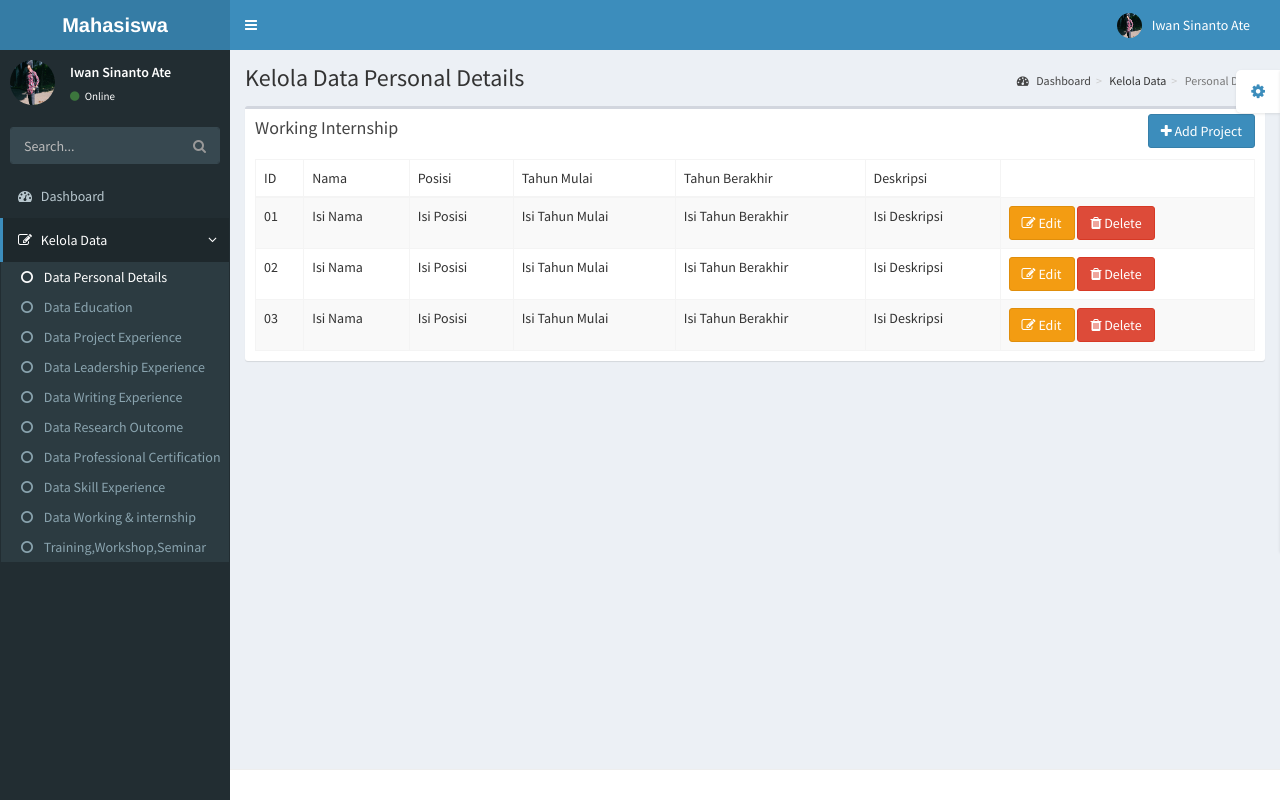
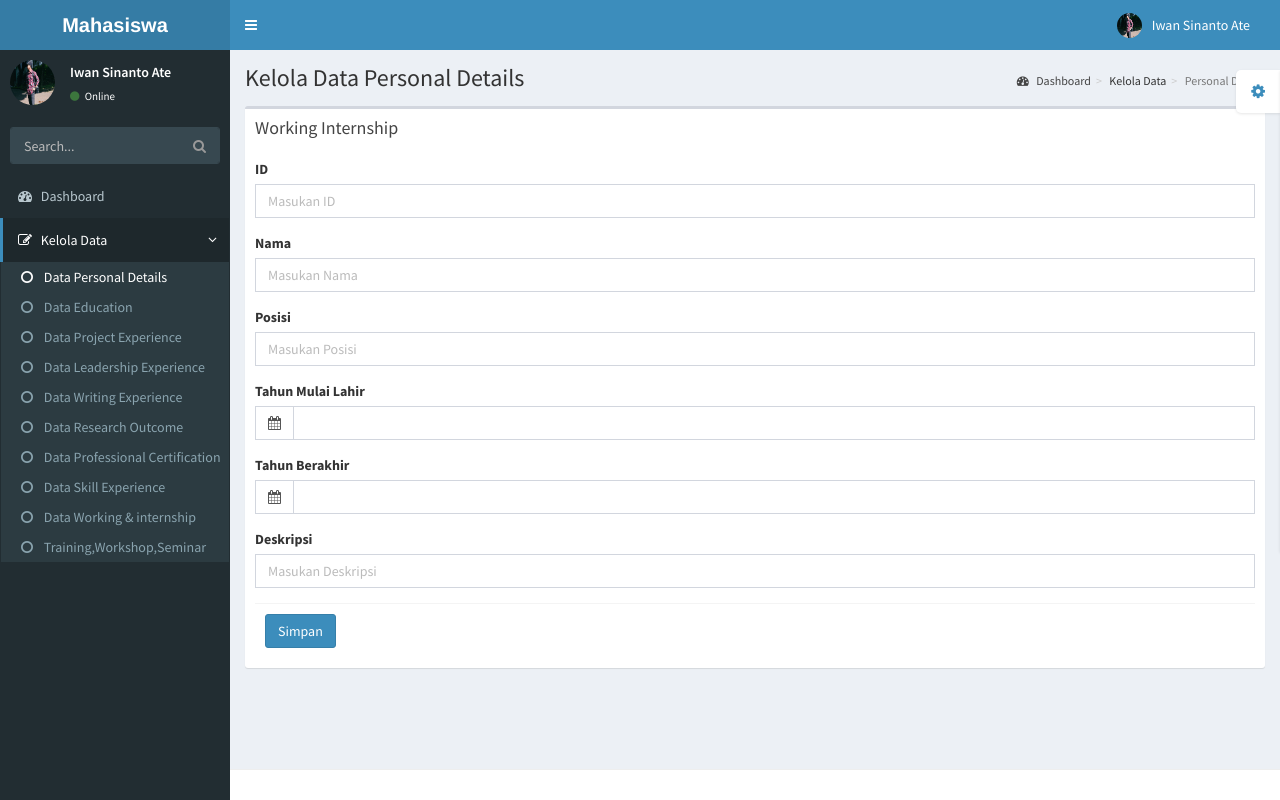
Before and after one commit to Risnawati31/Sistem-Akreditasi-Modul-Mahasiswa, a PHP site: page /pages/kelola-data/working-internship.php in a window 1280 px wide. Run offline with PHP 8.4, Linux system fonts and the light colour scheme; the visitor is signed in with stand-in values (Sample User, id 1); some libraries are stand-ins or nearby versions.

Commit message:
Update Working

```diff
--- a/pages/kelola-data/working-internship.php
+++ b/pages/kelola-data/working-internship.php
@@ -5,139 +5,49 @@
           <div class="box">
             <div class="box-header">
               <h3 class="box-title">Working Internship</h3>
-              <div class="pull-right box-tools">
-	            	<button class="btn btn-primary btn-md" data-toggle="modal" data-target="#modalAdd" title="" data-original-title="Remove"><i class="fa fa-plus"> </i> Add Project</button>
-	          </div>
             </div><!-- /.box-header -->
             <div class="box-body">
-              <table class="table table-bordered table-striped">
-                <thead>
-                  <tr>
-                    <td>ID</td>
-                    <td>Nama</td>
-                    <td>Posisi</td>
-                    <td>Tahun Mulai</td>
-                    <td>Tahun Berakhir</td>
-                    <td>Deskripsi</td>
-                  </tr>
-                </thead>
-                <tbody>
-                	<tr>
-                    <td>01</td>
-                    <td>Isi Nama</td>
-                    <td>Isi Posisi</td>
-                    <td>Isi Tahun Mulai</td>
-                    <td>Isi Tahun Berakhir</td>
-                    <td>Isi Deskripsi</td>
-                        <td>
-                            <a href="#editPersonalDetail" class="btn  btn-warning btn-md" data-toggle="modal" data-target="#modalEdit"><i class="fa fa-edit" data-toggle="tooltip" title="Edit"></i> Edit</a>
-
-                            <a href="#deletePersonalDetail" class="btn  btn-danger btn-md" data-toggle="modal" data-target="#modalDelete"><i class="fa fa-trash" data-toggle="tooltip" title="Delete"></i> Delete</a>
-                        </td>
-                	</tr>
-                	<tr>
-                    <td>02</td>
-                    <td>Isi Nama</td>
-                    <td>Isi Posisi</td>
-                    <td>Isi Tahun Mulai</td>
-                    <td>Isi Tahun Berakhir</td>
-                    <td>Isi Deskripsi</td>
-                        <td>
-                            <a href="#editPersonalDetail" class="btn  btn-warning btn-md" data-toggle="modal" data-target="#modalEdit"><i class="fa fa-edit" data-toggle="tooltip" title="Edit"></i> Edit</a>
-
-                            <a href="#deletePersonalDetail" class="btn  btn-danger btn-md" data-toggle="modal" data-target="#modalDelete"><i class="fa fa-trash" data-toggle="tooltip" title="Delete"></i> Delete</a>
-                        </td>
-                	</tr>
-                	<tr>
-                    <td>03</td>
-                    <td>Isi Nama</td>
-                    <td>Isi Posisi</td>
-                    <td>Isi Tahun Mulai</td>
-                    <td>Isi Tahun Berakhir</td>
-                    <td>Isi Deskripsi</td>
-                        <td>
-                            <a href="#editPersonalDetail" class="btn  btn-warning btn-md" data-toggle="modal" data-target="#modalEdit"><i class="fa fa-edit" data-toggle="tooltip" title="Edit"></i> Edit</a>
-
-                            <a href="#deletePersonalDetail" class="btn  btn-danger btn-md" data-toggle="modal" data-target="#modalDelete"><i class="fa fa-trash" data-toggle="tooltip" title="Delete"></i> Delete</a>
-                        </td>
-                	</tr>
-                </tbody>
-              </table>
+              <div class="form-group">
+                <label>ID</label>
+                <input type="text" class="form-control" name="nim" placeholder="Masukan ID">
+              </div>
+              <div class="form-group">
+                <label>Nama</label>
+                <input type="text" class="form-control" name="name" placeholder="Masukan Nama">
+              </div>
+              <div class="form-group">
+                <label>Posisi</label>
+                <input type="text" class="form-control" name="nama_jurnal" placeholder="Masukan Posisi">
+              </div>
+              <div class="form-group">
+                <label>Tahun Mulai Lahir</label>
+                <div class="input-group date">
+                  <div class="input-group-addon">
+                    <i class="fa fa-calendar"></i>
+                  </div>
+                  <input type="text" class="form-control pull-right" id="datepicker">
+                </div>
+              </div>
+              <div class="form-group">
+                <label>Tahun Berakhir</label>
+                <div class="input-group date">
+                  <div class="input-group-addon">
+                    <i class="fa fa-calendar"></i>
+                  </div>
+                  <input type="text" class="form-control pull-right" id="datepicker">
+                </div>
+              </div>
+               <div class="form-group">
+                <label>Deskripsi</label>
+                <input type="text" class="form-control" name="No" placeholder="Masukan Deskripsi">
+              </div>
+              <div class="box-footer">
+                <button type="button" class="btn btn-primary">Simpan</button>
+              </div>
             </div><!-- /.box-body -->
           </div><!-- /.box -->
         </div><!-- /.col -->
 
-     <div id="modalAdd" class="modal fade" role="dialog">
-      <div class="modal-dialog">
-          <div class="modal-content">
-          <div class="modal-header">
-            <button type="button" class="close" data-dismiss="modal" aria-label="Close"><span aria-hidden="true">×</span></button>
-            <h4 class="modal-title">Edit Project</h4>
-          </div>
-          <div class="modal-body">
-
-             <div class="form-group">
-                <label>Nama</label>
-                <input type="text" class="form-control" name="name" placeholder="Masukan Nama">
-              </div>
-
-              <div class="form-group">
-                <label>Tahun</label>
-                <textarea type="text" class="form-control" name="alamat" placeholder="Masukan Tahun"></textarea>
-              </div>
-          </div>
-          <div class="modal-footer">
-            <button type="button" class="btn btn-default pull-left" data-dismiss="modal">Tutup</button>
-            <button type="button" class="btn btn-primary">Simpan</button>
-          </div>
-        </div>
-      </div>
-    </div>
-
-    <div id="modalEdit" class="modal fade" role="dialog">
-  		<div class="modal-dialog">
-	        <div class="modal-content">
-		      <div class="modal-header">
-		        <button type="button" class="close" data-dismiss="modal" aria-label="Close"><span aria-hidden="true">×</span></button>
-		        <h4 class="modal-title">Edit Project</h4>
-		      </div>
-		      <div class="modal-body">
-             <div class="form-group">
-                <label>Nama</label>
-                <input type="text" class="form-control" name="name" placeholder="Masukan Nama">
-              </div>
-
-              <div class="form-group">
-                <label>Tahun</label>
-                <textarea type="text" class="form-control" name="alamat" placeholder="Masukan Tahun"></textarea>
-              </div>
-		      </div>
-		      <div class="modal-footer">
-		        <button type="button" class="btn btn-default pull-left" data-dismiss="modal">Tutup</button>
-		        <button type="button" class="btn btn-primary">Simpan</button>
-		      </div>
-		    </div>
-      </div>
-    </div>
-
-		<div id="modalDelete" class="modal modal-danger fade" role="dialog">
-	  		<div class="modal-dialog">
-		        <div class="modal-content">
-			      <div class="modal-header">
-			        <button type="button" class="close" data-dismiss="modal" aria-label="Close"><span aria-hidden="true">×</span></button>
-			        <h4 class="modal-title">Delete Project</h4>
-			      </div>
-			      <div class="modal-body">
-			        <p>Apakah kamu ingin menghapus data ini?</p>
-			      </div>
-			      <div class="modal-footer">
-			        <button type="button" class="btn btn-outline pull-left" data-dismiss="modal">Tutup</button>
-			        <button type="button" class="btn btn-outline">YA</button>
-			      </div>
-			    </div>
-		    </div>
-	    </div>
-
       </div><!-- /.row -->
     </section>
 <?php include '../static/bot.php'; ?>
```
